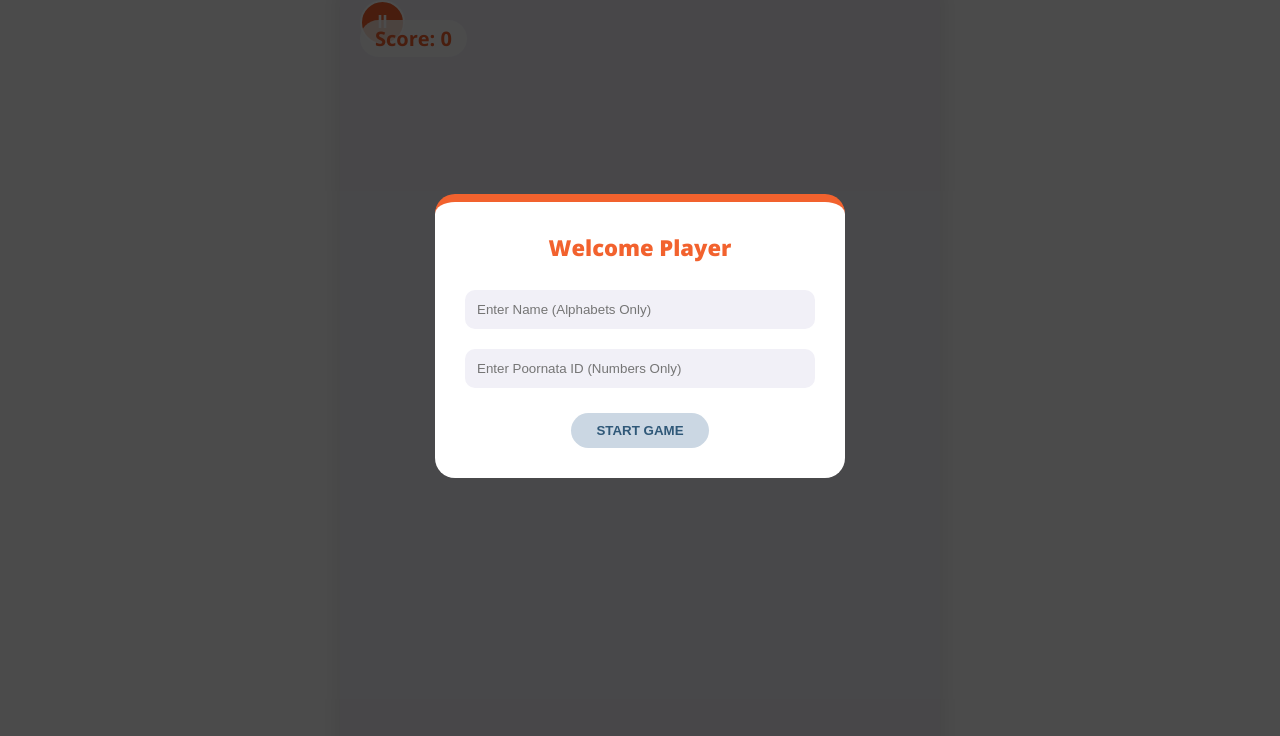
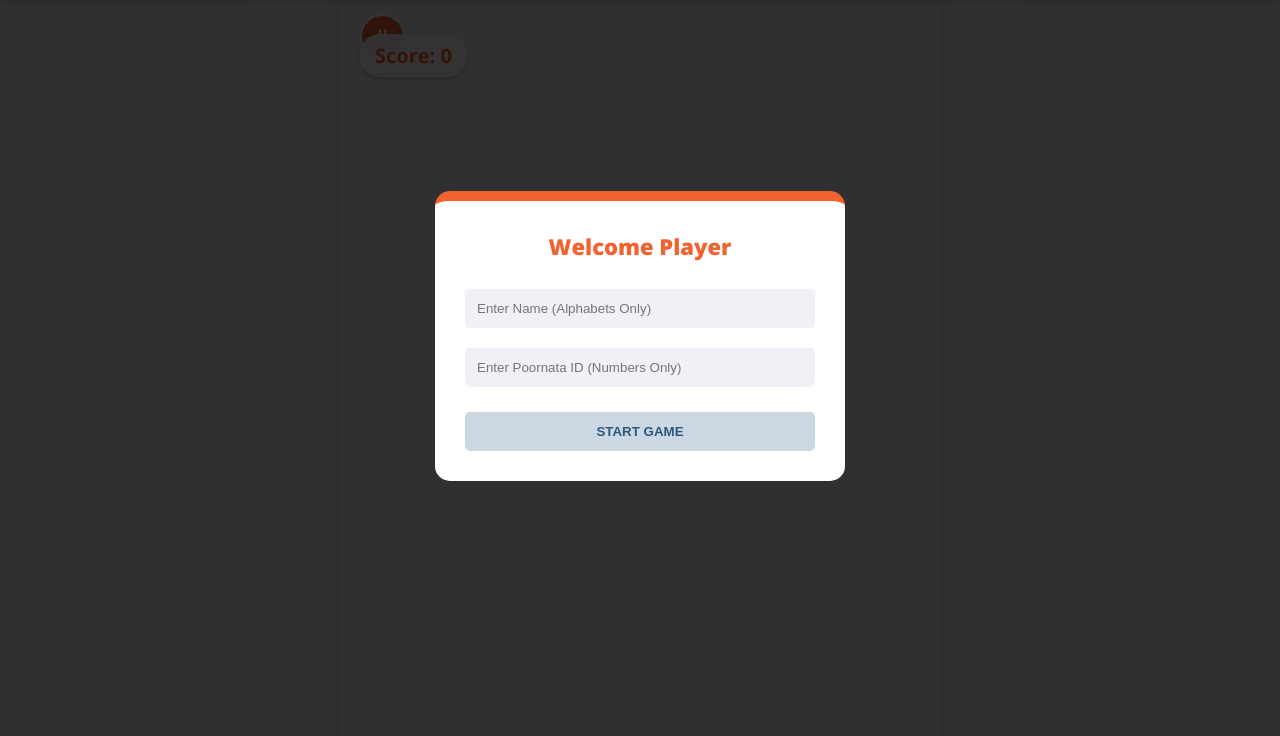
Before and after one commit to prasidhajagtap/game001, a plain HTML site: page index.html in a window 1280 px wide. Shown: the part 64-800 px from the top of the page. Drawn offline with nearby package versions, Linux system fonts and the light colour scheme.

Commit message:
Update style.css

```diff
--- a/style.css
+++ b/style.css
@@ -248,3 +248,117 @@ body, html {
     height: 100%;
     background: #F2622E;
 }
+body, html {
+    margin: 0; padding: 0;
+    width: 100%; height: 100%;
+    overflow: hidden;
+    font-family: sans-serif;
+    background: #f0f0f0;
+}
+
+#game-header {
+    background: #F2622E;
+    color: white;
+    text-align: center;
+    padding: 15px 0;
+    font-size: 24px;
+    font-weight: bold;
+    width: 100%;
+}
+
+#game-container {
+    position: relative;
+    width: 100%;
+    max-width: 600px;
+    height: calc(100vh - 54px);
+    margin: 0 auto;
+    overflow: hidden;
+}
+
+.ui-top {
+    position: absolute;
+    top: 15px;
+    left: 0;
+    width: 100%;
+    display: flex;
+    justify-content: space-between;
+    padding: 0 20px;
+    box-sizing: border-box;
+    z-index: 50;
+}
+
+.score-box {
+    background: rgba(255, 255, 255, 0.9);
+    padding: 8px 15px;
+    border-radius: 20px;
+    font-weight: bold;
+    color: #F2622E;
+    box-shadow: 0 2px 5px rgba(0,0,0,0.2);
+}
+
+#pause-btn {
+    background: #F2622E;
+    border: 2px solid white;
+    color: white;
+    border-radius: 50%;
+    width: 45px;
+    height: 45px;
+    font-weight: bold;
+    cursor: pointer;
+}
+
+#progress-container {
+    position: absolute;
+    top: 0;
+    width: 100%;
+    height: 6px;
+    background: rgba(0,0,0,0.1);
+    z-index: 40;
+}
+
+#progress-bar {
+    width: 0%;
+    height: 100%;
+    background: #F2622E;
+}
+
+.overlay {
+    position: fixed;
+    top: 0; left: 0;
+    width: 100%; height: 100%;
+    background: rgba(0,0,0,0.8);
+    display: flex;
+    justify-content: center;
+    align-items: center;
+    z-index: 100;
+}
+
+.modal {
+    background: white;
+    padding: 30px;
+    border-radius: 15px;
+    text-align: center;
+    width: 85%;
+    max-width: 350px;
+    border-top: 10px solid #F2622E;
+}
+
+.form-control {
+    width: 100%;
+    padding: 12px;
+    margin: 10px 0;
+    border: 1px solid #ccc;
+    border-radius: 5px;
+    box-sizing: border-box;
+}
+
+.btn {
+    background: #F2622E;
+    color: white;
+    border: none;
+    padding: 12px 30px;
+    border-radius: 5px;
+    font-weight: bold;
+    cursor: pointer;
+    width: 100%;
+}
```
